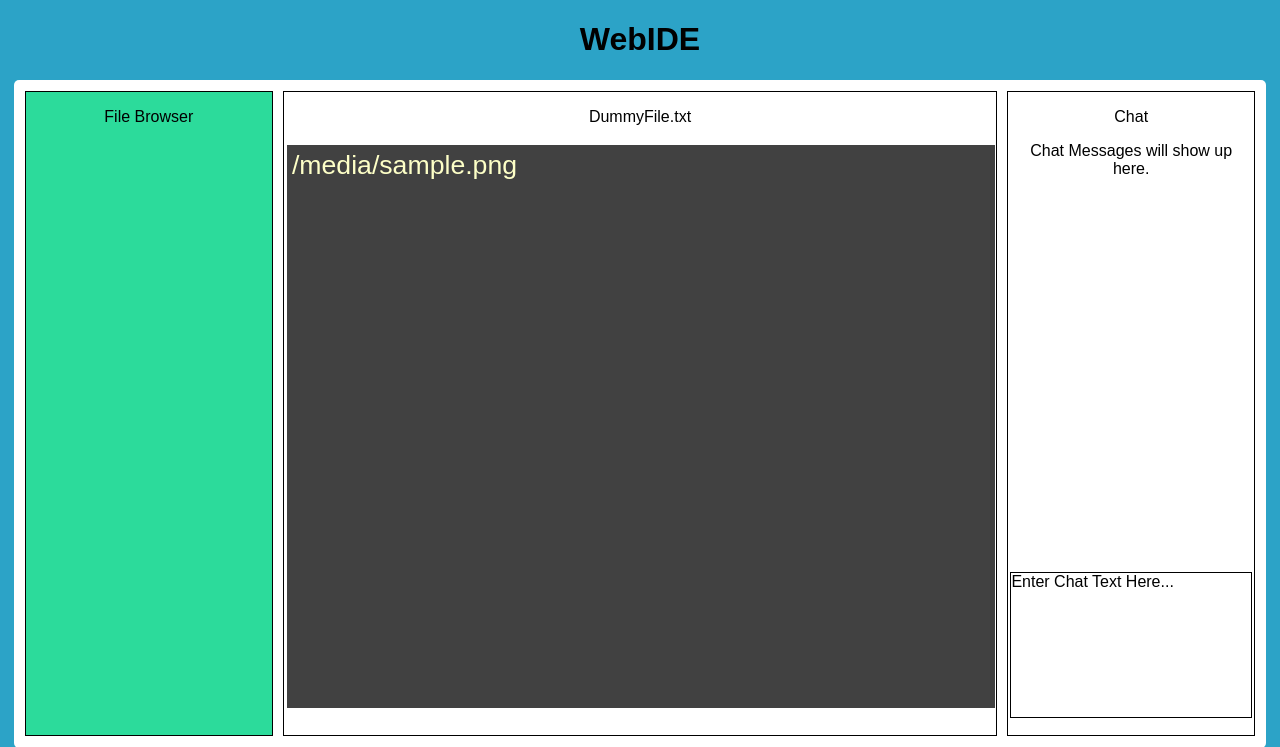
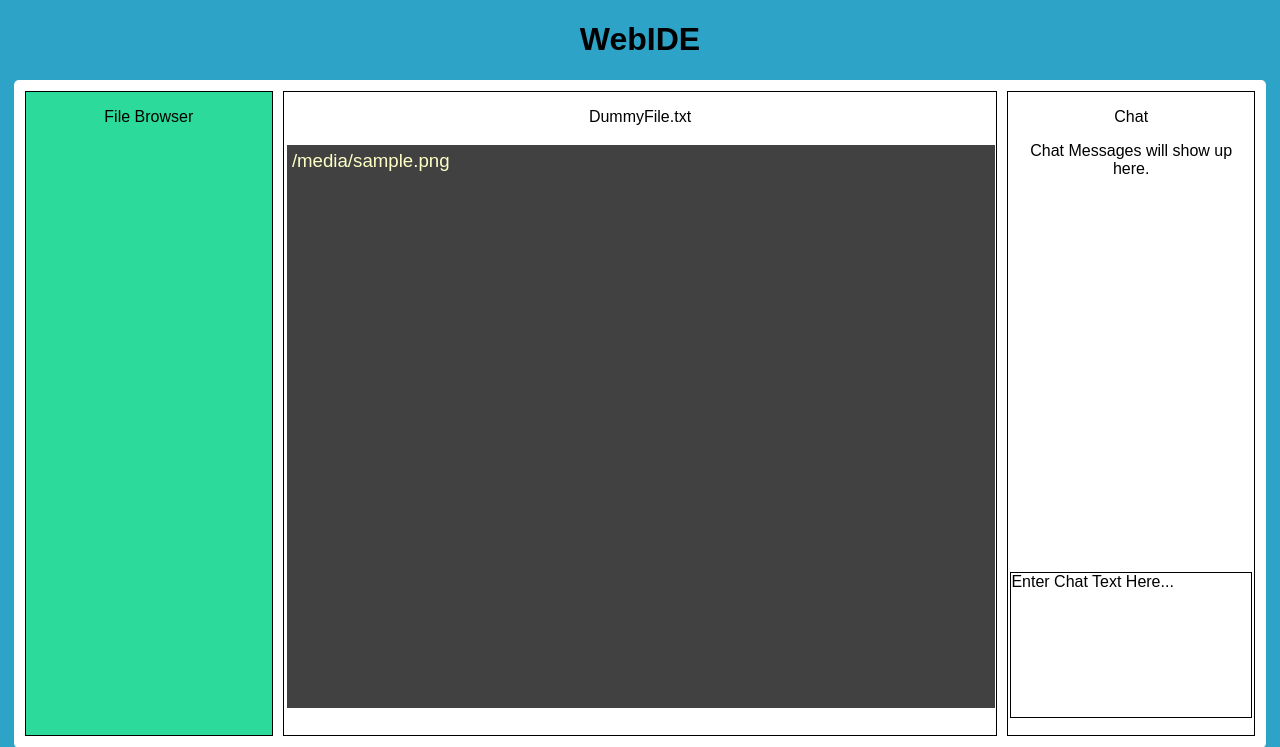
Before and after one commit to ddp34/WebIDEPodgurski2014, a Django app: template webide/templates/web_ide/editor.html in a window 1280 px wide. Shown: the top 747 px of the page. Run offline with Django 3.2, Linux system fonts and the light colour scheme; the template is opened without the code that fills it: most values are stand-ins (such as "Sample title", 1, 10 or a date in 2020); data that the repository does not hold is empty; some libraries are stand-ins or nearby versions.

Commit message:
fixed font sizing to be a bit smaller and more reasonable

```diff
--- a/webide/static/web_ide/style.css
+++ b/webide/static/web_ide/style.css
@@ -57,7 +57,7 @@ body {
 		  padding: 5px;
 		  margin: 3px;
 		  text-align: left;
-		  font-size: 20pt;
+		  font-size: 14pt;
 		  background-color: #414141;
 		  color: #FDFFC7;
 		  overflow: scroll;
```
